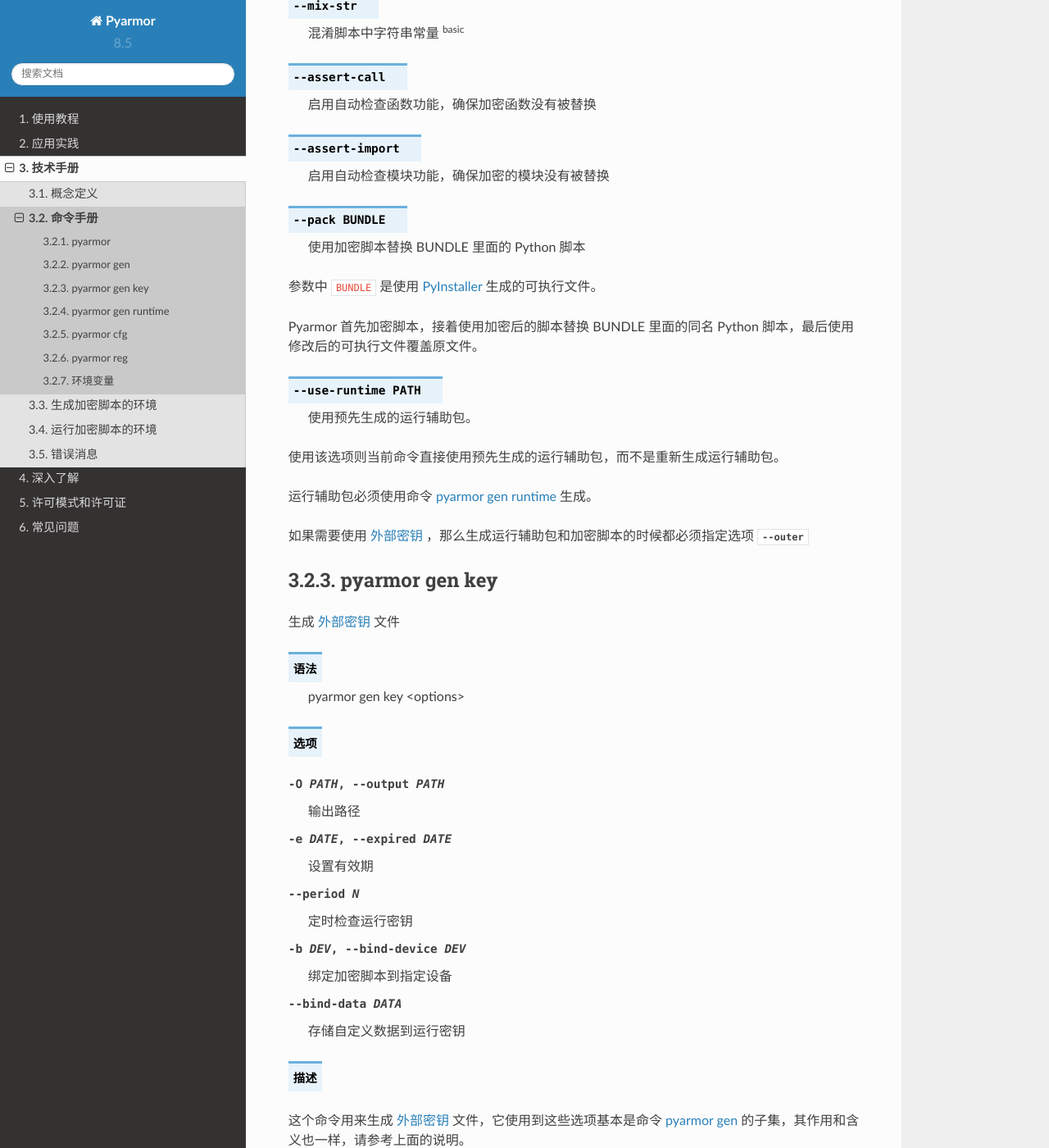
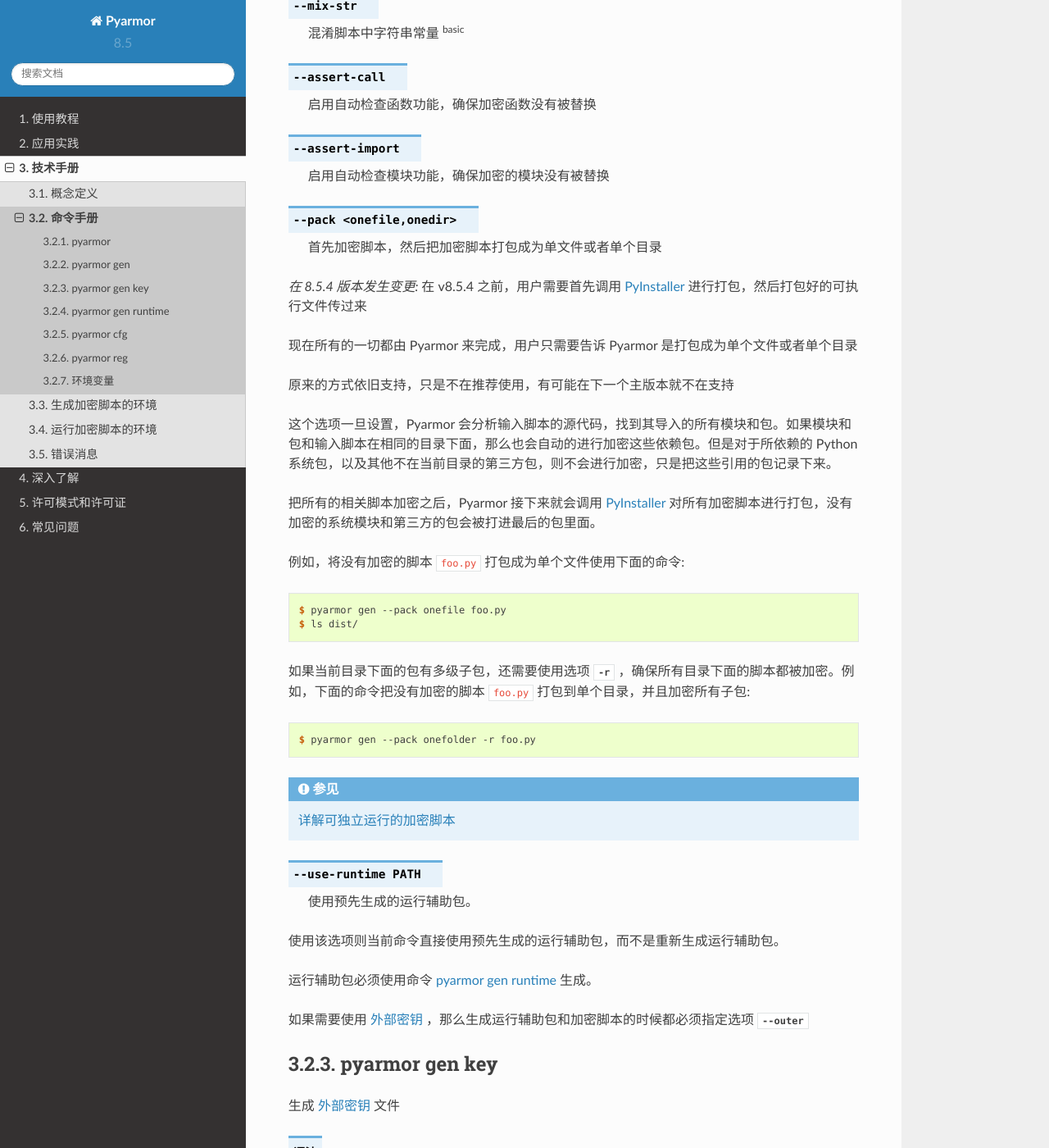
Before and after one commit to dashingsoft/pyarmor-docs-zh, a Sphinx documentation site: the page built from docs/reference/man.rst, in a window 1280 px wide and 1400 px high, scrolled down 13747 px. Shown: the whole window at 82% size. Built offline with Sphinx 7.4.7 and the Read the Docs theme 2.0.0, drawn with Linux system fonts in a browser that asks for light colours; some of the changed text lies outside the part shown.

Commit message:
详细说明选项 `--pack` 两种新的打包方式 `onefile` 和 `onedir`

```diff
--- a/docs/conf.py
+++ b/docs/conf.py
@@ -59,7 +59,7 @@
 # The short X.Y version.
 version = '8.5'
 # The full version, including alpha/beta/rc tags.
-release = '8.5.0'
+release = '8.5.4'
 
 # The language for content autogenerated by Sphinx. Refer to documentation
 # for a list of supported languages.
--- a/docs/reference/man.rst
+++ b/docs/reference/man.rst
@@ -143,7 +143,7 @@
 --assert-import                 确保导入的脚本是经过加密的 :option:`... <--assert-import>`
 --assert-call                   确保调用的函数是经过加密的 :option:`... <--assert-call>`
 
---pack BUNDLE                   使用加密后的脚本替换打包成为可执行文件里面的原来脚本 :option:`... <--pack>`
+--pack <onefile,onedir>         加密脚本然后在打包成为单文件或者单目录 :option:`... <--pack>`
 
 --use-runtime PATH              指定预先生成的运行辅助包的路径 :option:`... <--use-runtime>`
 
@@ -514,13 +514,32 @@
 
             启用自动检查模块功能，确保加密的模块没有被替换
 
-.. option:: --pack BUNDLE
+.. option:: --pack <onefile,onedir>
 
-            使用加密脚本替换 BUNDLE 里面的 Python 脚本
+            首先加密脚本，然后把加密脚本打包成为单文件或者单个目录
 
-参数中 ``BUNDLE`` 是使用 PyInstaller_ 生成的可执行文件。
+.. versionchanged:: 8.5.4
 
-Pyarmor 首先加密脚本，接着使用加密后的脚本替换 BUNDLE 里面的同名 Python 脚本，最后使用修改后的可执行文件覆盖原文件。
+   在 v8.5.4 之前，用户需要首先调用 PyInstaller_ 进行打包，然后打包好的可执行文件传过来
+
+   现在所有的一切都由 Pyarmor 来完成，用户只需要告诉 Pyarmor 是打包成为单个文件或者单个目录
+
+   原来的方式依旧支持，只是不在推荐使用，有可能在下一个主版本就不在支持
+
+这个选项一旦设置，Pyarmor 会分析输入脚本的源代码，找到其导入的所有模块和包。如果模块和包和输入脚本在相同的目录下面，那么也会自动的进行加密这些依赖包。但是对于所依赖的 Python 系统包，以及其他不在当前目录的第三方包，则不会进行加密，只是把这些引用的包记录下来。
+
+把所有的相关脚本加密之后，Pyarmor 接下来就会调用 PyInstaller_ 对所有加密脚本进行打包，没有加密的系统模块和第三方的包会被打进最后的包里面。
+
+例如，将没有加密的脚本 ``foo.py`` 打包成为单个文件使用下面的命令::
+
+    $ pyarmor gen --pack onefile foo.py
+    $ ls dist/
+
+如果当前目录下面的包有多级子包，还需要使用选项 :option:`-r` ，确保所有目录下面的脚本都被加密。例如，下面的命令把没有加密的脚本 ``foo.py`` 打包到单个目录，并且加密所有子包::
+
+    $ pyarmor gen --pack onefolder -r foo.py
+
+.. seealso:: :doc:`../topic/repack`
 
 .. option:: --use-runtime PATH
 
@@ -705,7 +724,7 @@
     $ pyarmor cfg wrap_mode 0
     $ pyarmor cfg wrap_mode=1
 
-设置字符串配置项的值::
+设置字符串配置项的值（如果使用 ``=`` 的话，前后必须都有空格）::
 
     $ pyarmor cfg outer_keyname "sky.lic"
     $ pyarmor cfg outer_keyname = "sky.lic"
--- a/docs/topic/repack.rst
+++ b/docs/topic/repack.rst
@@ -6,31 +6,96 @@
 
 .. program:: pyarmor gen
 
-使用 Pyarmor 8.0 生成可以独立运行的加密脚本，必须首先调用 PyInstaller_ 将脚本打包成为单独的可执行文件或者打包到一个目录，然后把打包生成的可执行文件通过选项 :option:`--pack` 传递给 :ref:`pyarmor gen` 来实现::
+Pyarmor 8.0 没有像之前的版本使用 `pack` 生成可以独立运行的加密脚本，而是直接通过一个选项 :option:`--pack` 来告诉 Pyarmor 需要在加密之后自动进行打包。
 
-  pyinstaller foo.py
-  pyarmor gen --pack dist/foo/foo foo.py
+自动打包模式
+============
 
-如果没有选项 :option:`--pack` ，只是把脚本进行加密。至于那些脚本被加密，请参考 :ref:`pyarmor gen` 中说明，这里不会自动加密依赖项。
+.. versionadded:: 8.5.4
 
-如果有选项 :option:`--pack` ，那么默认输出目录是 :file:`.pyarmor/pack/dist` ，在加密完成之后，还进行下面的额外处理:
+选项 :option:`--pack` 接受两个选项
 
-* 提取可执行文件中内容到一个临时目录 :file:`.pyarmor/pack/`
-* 使用加密脚本替换临时目录中同名的未加密脚本
-* 把加密脚本的 :term:`运行辅助文件` 增加到临时目录中
-* 根据把临时目录中所有内容重新生成可执行文件，并替换原来的可执行文件
+- onefile
+- onedir
 
-在 Darwin 平台，如果需要生成支持 Intel 和 Apple Silicon 的加密脚本，使用额外选项 ``--platform darwin.x86_64,darwin.arm64`::
+这是 PyInstaller_ 提供的两种打包模式，单文件和单目录。实际上 Pyarmor 主要还是加密，加密完成之后生成独立可以运行的包的时候完全是调用 PyInstaller_ 的相关功能。如果没有安装 PyInstaller_ 必须首先安装::
 
-  pyarmor gen --pack dist/foo/foo --platform darwin.x86_64,darwin.arm64 foo.py
+    $ pip install pyinstaller
 
-.. important::
+假设有一个这样的项目，其目录结构如下::
 
-   只有命令行列出的脚本会被加密，如果需要加密其他脚本或者子目录，在命令行列出它们。例如::
+    project/
+        ├── foo.py
+        ├── queens.py
+        └── joker/
+            ├── __init__.py
+            ├── queens.py
+            └── config.json
 
-      pyarmor gen --pack dist/foo/foo -r *.py dir1 dir2 ...
+我们使用下面的命令进行打包::
 
-**自己动手打包加密脚本**
+    $ cd project
+    $ pyarmor gen --pack onefile foo.py
+
+那么，Pyarmor 是如何生成一个包含加密脚本的可执行包呢？
+
+1. 首先 Pyarmor 会编译没有加密的脚本 `foo.py` ，发现它需要导入模块 `queens.py` 和包 `joker`
+2. 接下来 Pyarmor 会加密这三项到一个临时目录 `.pyarmor/pack/dist`
+3. 然后 Pyarmor 调用 PyInstaller_ ，让它分析没有加密脚本的 `foo.py` 依赖关系，把 `foo.py` 使用到的所有系统包都记录保存下来
+4. 最后 Pyarmor 再次调用 PyInstaller_ ，直接打包存放在临时目录 `.pyarmor/pack/dist` 下面的加密脚本，把上一个步骤中发现的系统包也统统打到包里面去，不过系统包都没有进行加密，最后输出一个可执行文件 `dist/foo` 。
+
+现在，让我们运行一下最终打好的包 `dist/foo` 或者 `dist/foo.exe`::
+
+    $ ls dist/foo
+    $ dist/foo
+
+如果需要生成单个目录的包，只需要传递 `onedir` 给 :option:`--pack` 即可::
+
+    $ pyarmor gen --pack onedir foo.py
+    $ ls dist/foo
+    $ dist/foo/foo
+
+检查打包的脚本是否被加密
+------------------------
+
+在脚本 ``foo.py`` 或者 ``joker/__init__.py`` 增加一行
+
+.. code-block:: python
+
+    print('this is __pyarmor__', __pyarmor__)
+
+如果被加密了，那么可以正确打印出来。如果没有加密，那么会抛出异常，因为只有加密脚本中才有内置名称 ``__pyarmor__`` 的定义。
+
+使用其他 PyInstaller 选项
+-------------------------
+
+如果需要为应用程序增加图标，不显示控制台窗口等，只需要把 PyInstaller_ 的相关选项通过配置项 ``pack:pyi_options`` 传递给 Pyarmor 即可。
+
+例如，使用 PyInstaller_ 选项 ``-w`` 不显示控制台窗口::
+
+    $ pyarmor cfg pack:pyi_options = "-w"
+
+接下来我们添加另外一个选项 ``-i`` 设置图标，需要注意的是在选项 ``-i`` 和其值之间必须使用一个空格进行分隔，不要使用等号 ``=`` 。例如::
+
+    $ pyarmor cfg pack:pyi_options ^ "-i favion.ico"
+
+在添加另外一个选项 ``--add-data``::
+
+    $ pyarmor cfg pack:pyi_options ^ "--add-data joker/config.json:joker"
+
+.. seealso:: :ref:`pyarmor cfg`
+
+使用更多的加密选项
+------------------
+
+在 Darwin 系统，如果想让加密脚本能够同时工作在 Intel 和 Apple M1 框架下，需要传递额外的加密选项 ``--platform darwin.x86_64,darwin.arm64``::
+
+    $ pyarmor gen --pack onefile --platform darwin.x86_64,darwin.arm64 foo.py
+
+其他加密选项也都可以根据需要选用来增加安全性或者提高性能。但是有些选项可能无法使用，例如，:option:`--restrict` 就无法和 :option:`--pack` 一起使用。
+
+自己动手打包加密脚本
+====================
 
 如果使用上面的方式出现问题，或者打包好的可执行文件出现执行错误，那么请使用下面的方式自己打包加密脚本。
 
@@ -43,12 +108,12 @@
 
 * 首先使用 Pyarmor 加密这个脚本 [#]_::
 
-    cd /path/to/src
-    pyarmor gen -O obfdist -a foo.py
+    $ cd /path/to/src
+    $ pyarmor gen -O obfdist -a foo.py
 
 * 然后把 :term:`运行辅助包` 移到当前目录 [#]_::
 
-    mv obfdist/pyarmor_runtime_000000 ./
+    $ mv obfdist/pyarmor_runtime_000000 ./
 
 * 如果已经有 ``foo.spec`` ，需要把运行辅助包增加到 ``hiddenimports``
 
@@ -62,7 +127,7 @@
 
 * 如果还没有这个文件，使用下面的命令生成 ``foo.spec`` [#]_::
 
-    pyi-makespec --hidden-import pyarmor_runtime_000000 foo.py
+    $ pyi-makespec --hidden-import pyarmor_runtime_000000 foo.py
 
 * 修改 ``foo.spec`` ，插入补丁代码到 ``a = Analysis`` 之后，这一步是重点
 
@@ -107,7 +172,7 @@
 
 * 最后直接使用打过补丁的 ``foo.spec`` 来打包，同时使用选项 `--clean` 避免补丁因为缓存的文件而失效::
 
-    pyinstaller --clean foo.spec
+    $ pyinstaller --clean foo.spec
 
 请根据你的具体情况，做如下修改
 
@@ -132,6 +197,37 @@
 .. [#] 这一步的目的只是为了方便让 `PyInstaller` 能够找到运行辅助包而不需要增加额外路径
 .. [#] 其他 `PyInstaller`_ 的选项也可以在这里使用
 
+替换打包模式
+============
+
+.. deprecated:: 8.5.4
+
+    现在推荐使用选项 :option:`--pack` 的 ``onefile`` 或者 ``onedir`` 模式
+
+首先调用 PyInstaller_ 将脚本打包成为单独的可执行文件或者打包到一个目录，然后把打包生成的可执行文件通过选项 :option:`--pack` 传递给 :ref:`pyarmor gen` 来实现::
+
+    $ pyinstaller foo.py
+    $ pyarmor gen --pack dist/foo/foo foo.py
+
+如果没有选项 :option:`--pack` ，只是把脚本进行加密。至于那些脚本被加密，请参考 :ref:`pyarmor gen` 中说明，这里不会自动加密依赖项。
+
+如果有选项 :option:`--pack` ，那么默认输出目录是 :file:`.pyarmor/pack/dist` ，在加密完成之后，还进行下面的额外处理:
+
+* 提取可执行文件中内容到一个临时目录 :file:`.pyarmor/pack/`
+* 使用加密脚本替换临时目录中同名的未加密脚本
+* 把加密脚本的 :term:`运行辅助文件` 增加到临时目录中
+* 根据把临时目录中所有内容重新生成可执行文件，并替换原来的可执行文件
+
+在 Darwin 平台，如果需要生成支持 Intel 和 Apple Silicon 的加密脚本，使用额外选项 ``--platform darwin.x86_64,darwin.arm64`::
+
+    $ pyarmor gen --pack dist/foo/foo --platform darwin.x86_64,darwin.arm64 foo.py
+
+.. important::
+
+   只有命令行列出的脚本会被加密，如果需要加密其他脚本或者子目录，在命令行列出它们。例如::
+
+      $ pyarmor gen --pack dist/foo/foo -r *.py dir1 dir2 ...
+
 Apple M1 的 segment fault
 =========================
 
```
Also changed, not shown: docs/tutorial/obfuscation.rst (+18 -18 lines).
